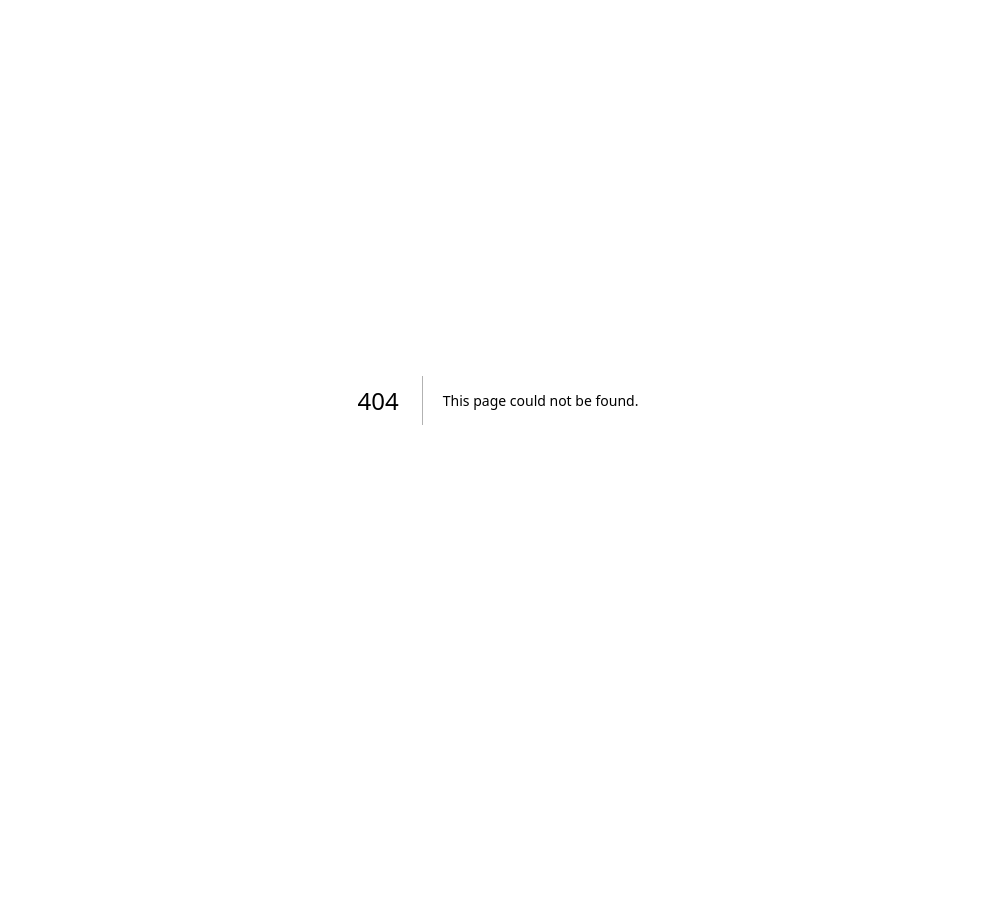
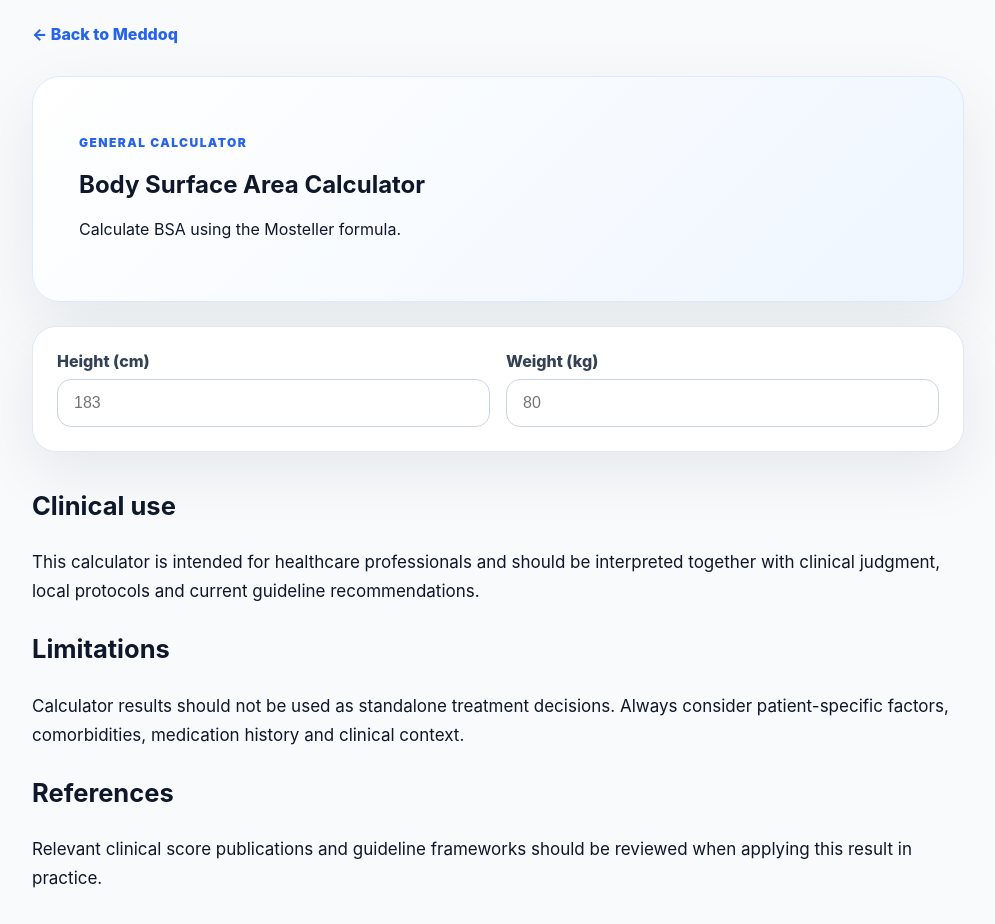
Before and after one commit to brsbyrm/meddoq, a Next.js app: page /calculators/body-surface-area in a window 1280 px wide. Before the commit this address had no page. Shown: the top 924 px of the page, without its empty margins (142-1137 px from the left). Before the commit the page ends 800 px from the top, so only its background shows below. Built offline with nearby package versions, Linux system fonts and the light colour scheme.

Commit message:
Centralize calculator client for dynamic routes

```diff
--- /dev/null
+++ b/app/calculators/CalculatorClient.jsx
@@ -0,0 +1,309 @@
+"use client";
+
+import { useMemo, useState } from "react";
+
+const calculators = {
+  "aortic-size-index": {
+    title: "Aortic Size Index Calculator",
+    category: "Vascular",
+    description: "Calculate ASI using aortic diameter indexed to body surface area.",
+  },
+  egfr: {
+    title: "eGFR Calculator",
+    category: "Renal",
+    description: "Estimate eGFR using the CKD-EPI 2021 creatinine equation.",
+  },
+  "creatinine-clearance": {
+    title: "Creatinine Clearance Calculator",
+    category: "Renal",
+    description: "Estimate creatinine clearance using the Cockcroft-Gault equation.",
+  },
+  "body-surface-area": {
+    title: "Body Surface Area Calculator",
+    category: "General",
+    description: "Calculate BSA using the Mosteller formula.",
+  },
+  "body-mass-index": {
+    title: "BMI Calculator",
+    category: "General",
+    description: "Calculate body mass index and weight category.",
+  },
+  "cha2ds2-vasc": {
+    title: "CHA₂DS₂-VASc Calculator",
+    category: "Cardiovascular",
+    description: "Estimate thromboembolic risk in atrial fibrillation.",
+  },
+  "has-bled": {
+    title: "HAS-BLED Calculator",
+    category: "Cardiovascular",
+    description: "Assess bleeding risk in atrial fibrillation.",
+  },
+  "wells-dvt": {
+    title: "Wells DVT Calculator",
+    category: "Vascular",
+    description: "Estimate pretest probability of deep vein thrombosis.",
+  },
+};
+
+export default function CalculatorClient({ slug }) {
+  const item = calculators[slug];
+
+  if (!item) return <div>Calculator not found.</div>;
+
+  return (
+    <main style={styles.main}>
+      <a href="/" style={styles.back}>← Back to Meddoq</a>
+
+      <section style={styles.hero}>
+        <p style={styles.kicker}>{item.category} Calculator</p>
+        <h1>{item.title}</h1>
+        <p>{item.description}</p>
+      </section>
+
+      <section style={styles.card}>
+        {slug === "aortic-size-index" && <ASI />}
+        {slug === "egfr" && <EGFR />}
+        {slug === "creatinine-clearance" && <CrCl />}
+        {slug === "body-surface-area" && <BSA />}
+        {slug === "body-mass-index" && <BMI />}
+        {slug === "cha2ds2-vasc" && <Score title="CHA₂DS₂-VASc" />}
+        {slug === "has-bled" && <Score title="HAS-BLED" />}
+        {slug === "wells-dvt" && <Score title="Wells DVT Score" />}
+      </section>
+
+      <section style={styles.content}>
+        <h2>Clinical use</h2>
+        <p>
+          This calculator is intended for healthcare professionals and should be interpreted
+          together with clinical judgment, local protocols and current guideline recommendations.
+        </p>
+
+        <h2>Limitations</h2>
+        <p>
+          Calculator results should not be used as standalone treatment decisions. Always consider
+          patient-specific factors, comorbidities, medication history and clinical context.
+        </p>
+
+        <h2>References</h2>
+        <p>
+          Relevant clinical score publications and guideline frameworks should be reviewed when
+          applying this result in practice.
+        </p>
+      </section>
+    </main>
+  );
+}
+
+function Input({ label, value, setValue, placeholder }) {
+  return (
+    <label style={styles.label}>
+      {label}
+      <input style={styles.input} value={value} onChange={(e) => setValue(e.target.value)} placeholder={placeholder || ""} inputMode="decimal" />
+    </label>
+  );
+}
+
+function Result({ title, value, unit }) {
+  return (
+    <div style={styles.result}>
+      <span>{title}</span>
+      <strong>{value} {unit}</strong>
+    </div>
+  );
+}
+
+function ASI() {
+  const [diameter, setDiameter] = useState("");
+  const [height, setHeight] = useState("");
+  const [weight, setWeight] = useState("");
+
+  const bsa = useMemo(() => height && weight ? Math.sqrt((Number(height) * Number(weight)) / 3600).toFixed(2) : "", [height, weight]);
+  const asi = useMemo(() => diameter && bsa ? (Number(diameter) / Number(bsa)).toFixed(2) : "", [diameter, bsa]);
+
+  return (
+    <>
+      <div style={styles.grid}>
+        <Input label="Aortic diameter (cm)" value={diameter} setValue={setDiameter} placeholder="4.5" />
+        <Input label="Height (cm)" value={height} setValue={setHeight} placeholder="183" />
+        <Input label="Weight (kg)" value={weight} setValue={setWeight} placeholder="80" />
+      </div>
+      {bsa && <p style={styles.inline}>Calculated BSA: <strong>{bsa} m²</strong></p>}
+      {asi && <Result title="Aortic Size Index" value={asi} unit="cm/m²" />}
+    </>
+  );
+}
+
+function EGFR() {
+  const [age, setAge] = useState("");
+  const [creat, setCreat] = useState("");
+  const [female, setFemale] = useState(false);
+
+  const egfr = useMemo(() => {
+    if (!age || !creat) return "";
+    const scr = Number(creat);
+    const k = female ? 0.7 : 0.9;
+    const alpha = female ? -0.241 : -0.302;
+    let value = 142 * Math.pow(Math.min(scr / k, 1), alpha) * Math.pow(Math.max(scr / k, 1), -1.2) * Math.pow(0.9938, Number(age));
+    if (female) value *= 1.012;
+    return value.toFixed(1);
+  }, [age, creat, female]);
+
+  return (
+    <>
+      <div style={styles.grid}>
+        <Input label="Age" value={age} setValue={setAge} placeholder="65" />
+        <Input label="Creatinine (mg/dL)" value={creat} setValue={setCreat} placeholder="1.2" />
+      </div>
+      <label style={styles.check}><input type="checkbox" checked={female} onChange={(e) => setFemale(e.target.checked)} /> Female sex</label>
+      {egfr && <Result title="eGFR CKD-EPI 2021" value={egfr} unit="mL/min/1.73 m²" />}
+    </>
+  );
+}
+
+function CrCl() {
+  const [age, setAge] = useState("");
+  const [weight, setWeight] = useState("");
+  const [creat, setCreat] = useState("");
+  const [female, setFemale] = useState(false);
+
+  const crcl = useMemo(() => {
+    if (!age || !weight || !creat) return "";
+    let value = ((140 - Number(age)) * Number(weight)) / (72 * Number(creat));
+    if (female) value *= 0.85;
+    return value.toFixed(1);
+  }, [age, weight, creat, female]);
+
+  return (
+    <>
+      <div style={styles.grid}>
+        <Input label="Age" value={age} setValue={setAge} placeholder="65" />
+        <Input label="Weight (kg)" value={weight} setValue={setWeight} placeholder="80" />
+        <Input label="Creatinine (mg/dL)" value={creat} setValue={setCreat} placeholder="1.2" />
+      </div>
+      <label style={styles.check}><input type="checkbox" checked={female} onChange={(e) => setFemale(e.target.checked)} /> Female sex</label>
+      {crcl && <Result title="Creatinine Clearance" value={crcl} unit="mL/min" />}
+    </>
+  );
+}
+
+function BSA() {
+  const [height, setHeight] = useState("");
+  const [weight, setWeight] = useState("");
+  const bsa = useMemo(() => height && weight ? Math.sqrt((Number(height) * Number(weight)) / 3600).toFixed(2) : "", [height, weight]);
+
+  return (
+    <>
+      <div style={styles.grid}>
+        <Input label="Height (cm)" value={height} setValue={setHeight} placeholder="183" />
+        <Input label="Weight (kg)" value={weight} setValue={setWeight} placeholder="80" />
+      </div>
+      {bsa && <Result title="Body Surface Area" value={bsa} unit="m²" />}
+    </>
+  );
+}
+
+function BMI() {
+  const [height, setHeight] = useState("");
+  const [weight, setWeight] = useState("");
+  const bmi = useMemo(() => height && weight ? (Number(weight) / Math.pow(Number(height) / 100, 2)).toFixed(1) : "", [height, weight]);
+
+  return (
+    <>
+      <div style={styles.grid}>
+        <Input label="Height (cm)" value={height} setValue={setHeight} placeholder="183" />
+        <Input label="Weight (kg)" value={weight} setValue={setWeight} placeholder="80" />
+      </div>
+      {bmi && <Result title="Body Mass Index" value={bmi} unit="kg/m²" />}
+    </>
+  );
+}
+
+function Score({ title }) {
+  return (
+    <div style={styles.result}>
+      <span>{title}</span>
+      <strong>Dedicated scoring interface coming next.</strong>
+    </div>
+  );
+}
+
+const styles = {
+  main: {
+    maxWidth: 980,
+    margin: "0 auto",
+    padding: "24px",
+    fontFamily: 'Inter, ui-sans-serif, system-ui, -apple-system, BlinkMacSystemFont, "Segoe UI", sans-serif',
+    color: "#0f172a",
+  },
+  back: {
+    color: "#2563eb",
+    fontWeight: 800,
+    textDecoration: "none",
+  },
+  hero: {
+    marginTop: 32,
+    background: "linear-gradient(135deg, #ffffff, #eff6ff)",
+    border: "1px solid #dbeafe",
+    borderRadius: 28,
+    padding: "clamp(26px, 5vw, 46px)",
+    boxShadow: "0 24px 70px rgba(15,23,42,0.08)",
+  },
+  kicker: {
+    color: "#2563eb",
+    fontWeight: 900,
+    textTransform: "uppercase",
+    letterSpacing: "0.12em",
+    fontSize: 12,
+  },
+  card: {
+    background: "white",
+    border: "1px solid #e2e8f0",
+    borderRadius: 24,
+    padding: 24,
+    boxShadow: "0 20px 60px rgba(15,23,42,0.08)",
+    marginTop: 24,
+  },
+  grid: {
+    display: "grid",
+    gridTemplateColumns: "repeat(auto-fit, minmax(min(100%, 220px), 1fr))",
+    gap: 16,
+  },
+  label: {
+    display: "grid",
+    gap: 8,
+    fontWeight: 800,
+    color: "#334155",
+  },
+  input: {
+    padding: "14px 16px",
+    borderRadius: 14,
+    border: "1px solid #cbd5e1",
+    fontSize: 16,
+  },
+  check: {
+    display: "flex",
+    gap: 10,
+    margin: "16px 0",
+    fontWeight: 800,
+  },
+  inline: {
+    background: "#eff6ff",
+    border: "1px solid #bfdbfe",
+    borderRadius: 14,
+    padding: 14,
+    color: "#1e3a8a",
+    fontWeight: 700,
+  },
+  result: {
+    background: "#f8fafc",
+    border: "1px solid #e2e8f0",
+    borderRadius: 18,
+    padding: 20,
+    marginTop: 20,
+  },
+  content: {
+    marginTop: 32,
+    lineHeight: 1.7,
+    fontSize: 17,
+  },
+};
--- /dev/null
+++ b/app/calculators/[slug]/page.js
@@ -0,0 +1,5 @@
+import CalculatorClient from "../CalculatorClient.jsx";
+
+export default function CalculatorPage({ params }) {
+  return <CalculatorClient slug={params.slug} />;
+}
```
